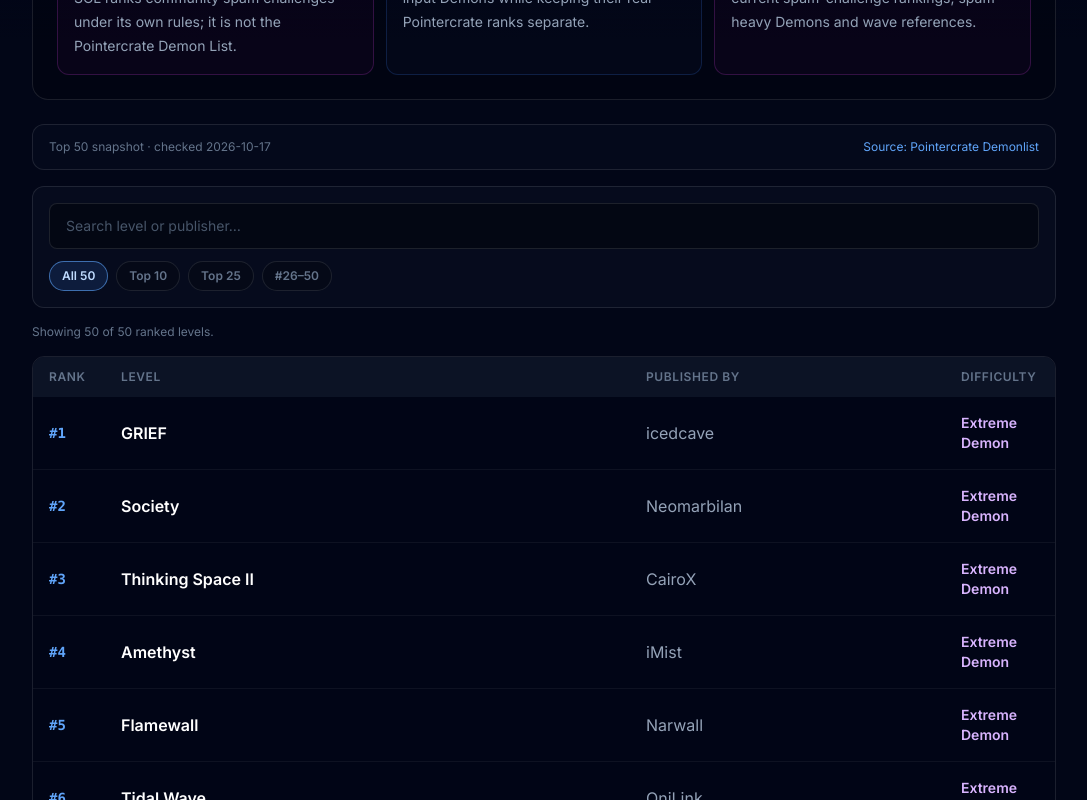
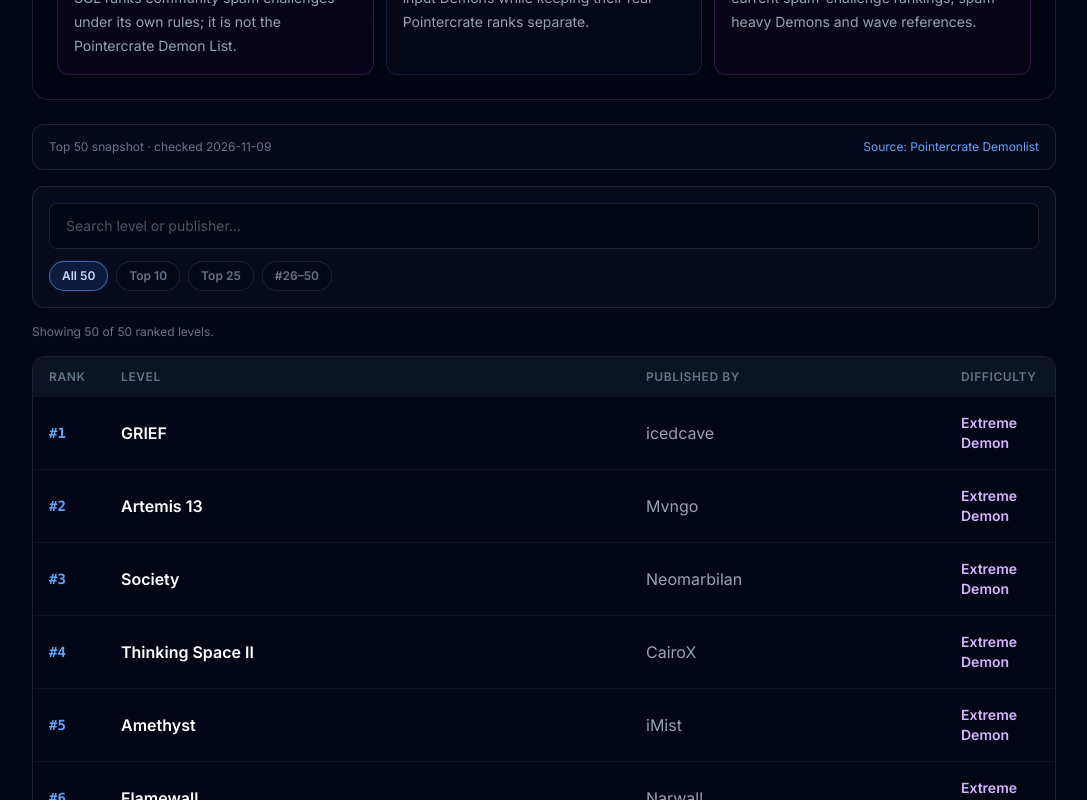
Before and after one commit to zhongjiayu2025/geometry-dash-spam, a Next.js app: page /demon-list in a window 1280 px wide. Shown: the part 760-1560 px from the top of the page, without its empty margins (96-1183 px from the left). Built offline with nearby package versions, Linux system fonts and the light colour scheme.

Commit message:
Refresh Pointercrate top 50 snapshot for release validation

```diff
--- a/data/demons.ts
+++ b/data/demons.ts
@@ -7,57 +7,57 @@ export type DemonEntry = {
 
 export const DEMON_SOURCE_URL = "https://pointercrate.com/demonlist/";
 export const DEMON_API_URL = "https://pointercrate.com/api/v2/demons/listed/?limit=50";
-export const DEMON_VERIFIED_AT = "2026-10-17";
+export const DEMON_VERIFIED_AT = "2026-11-09";
 
 export const DEMONS: DemonEntry[] = [
   { rank: 1, level: "GRIEF", publisher: "icedcave", difficulty: "Extreme Demon" },
-  { rank: 2, level: "Society", publisher: "Neomarbilan", difficulty: "Extreme Demon" },
-  { rank: 3, level: "Thinking Space II", publisher: "CairoX", difficulty: "Extreme Demon" },
-  { rank: 4, level: "Amethyst", publisher: "iMist", difficulty: "Extreme Demon" },
-  { rank: 5, level: "Flamewall", publisher: "Narwall", difficulty: "Extreme Demon" },
-  { rank: 6, level: "Tidal Wave", publisher: "OniLink", difficulty: "Extreme Demon" },
-  { rank: 7, level: "Green Bullet", publisher: "cherryteam", difficulty: "Extreme Demon" },
-  { rank: 8, level: "ORBIT", publisher: "MindCap", difficulty: "Extreme Demon" },
-  { rank: 9, level: "Antarctic Lights", publisher: "declanlc", difficulty: "Extreme Demon" },
-  { rank: 10, level: "Nullscapes", publisher: "Kiba", difficulty: "Extreme Demon" },
-  { rank: 11, level: "Quanteuse processing", publisher: "Renn241", difficulty: "Extreme Demon" },
-  { rank: 12, level: "BOOBAWAMBA", publisher: "Akunakunn", difficulty: "Extreme Demon" },
-  { rank: 13, level: "The Bloop", publisher: "[TARIQ] murkkat", difficulty: "Extreme Demon" },
-  { rank: 14, level: "Every End", publisher: "MindCap", difficulty: "Extreme Demon" },
-  { rank: 15, level: "Ashley Wave Trials", publisher: "oddmod", difficulty: "Extreme Demon" },
-  { rank: 16, level: "Silent clubstep", publisher: "TheRealSailent", difficulty: "Extreme Demon" },
-  { rank: 17, level: "Ultra Paracosm", publisher: "declanlc", difficulty: "Extreme Demon" },
-  { rank: 18, level: "Penumbral", publisher: "cherryteam", difficulty: "Extreme Demon" },
-  { rank: 19, level: "andromeda", publisher: "Insxne97", difficulty: "Extreme Demon" },
-  { rank: 20, level: "KILLSTEALER", publisher: "rynoxious", difficulty: "Extreme Demon" },
-  { rank: 21, level: "Subsuming Vortex", publisher: "[TCD] Cursed", difficulty: "Extreme Demon" },
-  { rank: 22, level: "Anathema", publisher: "nikroplays", difficulty: "Extreme Demon" },
-  { rank: 23, level: "Defeated Circles", publisher: "GXQ", difficulty: "Extreme Demon" },
-  { rank: 24, level: "Avernus", publisher: "PockeWindfish", difficulty: "Extreme Demon" },
-  { rank: 25, level: "Acheron", publisher: "ryamu", difficulty: "Extreme Demon" },
-  { rank: 26, level: "Spectre", publisher: "xander", difficulty: "Extreme Demon" },
-  { rank: 27, level: "Menace", publisher: "Arraegen", difficulty: "Extreme Demon" },
-  { rank: 28, level: "Abyss of Darkness", publisher: "Exen", difficulty: "Extreme Demon" },
-  { rank: 29, level: "FOREST OF SPIKES", publisher: "bims", difficulty: "Extreme Demon" },
-  { rank: 30, level: "Tunnel of Despair", publisher: "Exen", difficulty: "Extreme Demon" },
-  { rank: 31, level: "Kyouki", publisher: "｛出見塩｝", difficulty: "Extreme Demon" },
-  { rank: 32, level: "Sacrifice", publisher: "Laniakea", difficulty: "Extreme Demon" },
-  { rank: 33, level: "Based After Based", publisher: "Akunakunn", difficulty: "Extreme Demon" },
-  { rank: 34, level: "cognitohazard", publisher: "MercuryDT", difficulty: "Extreme Demon" },
-  { rank: 35, level: "The Lightning Rod", publisher: "Lavatrex", difficulty: "Extreme Demon" },
-  { rank: 36, level: "Maniacal Chains", publisher: "LordDivinity", difficulty: "Extreme Demon" },
-  { rank: 37, level: "Slaughterhouse", publisher: "icedcave", difficulty: "Extreme Demon" },
-  { rank: 38, level: "Subterminal Point", publisher: "SyQual", difficulty: "Extreme Demon" },
-  { rank: 39, level: "KOCMOC", publisher: "cherryteam", difficulty: "Extreme Demon" },
-  { rank: 40, level: "BEING HOME", publisher: "Turtl123", difficulty: "Extreme Demon" },
-  { rank: 41, level: "Deimos", publisher: "ItsHybrid", difficulty: "Extreme Demon" },
-  { rank: 42, level: "CHIL", publisher: "McCoco", difficulty: "Extreme Demon" },
-  { rank: 43, level: "zorin", publisher: "태리", difficulty: "Extreme Demon" },
-  { rank: 44, level: "Prismline", publisher: "ItsHarryy", difficulty: "Extreme Demon" },
-  { rank: 45, level: "Sakupen Circles", publisher: "[TCD] Diamond", difficulty: "Extreme Demon" },
-  { rank: 46, level: "The Salt Factory", publisher: "[UFA] Nickname09", difficulty: "Extreme Demon" },
-  { rank: 47, level: "Master of Puppets", publisher: "TheZinkYT", difficulty: "Extreme Demon" },
-  { rank: 48, level: "Silentlocked", publisher: "GDSkele", difficulty: "Extreme Demon" },
-  { rank: 49, level: "Eyes in the Water", publisher: "hawkyre", difficulty: "Extreme Demon" },
-  { rank: 50, level: "KOSETSU", publisher: "fwe", difficulty: "Extreme Demon" },
+  { rank: 2, level: "Artemis 13", publisher: "Mvngo", difficulty: "Extreme Demon" },
+  { rank: 3, level: "Society", publisher: "Neomarbilan", difficulty: "Extreme Demon" },
+  { rank: 4, level: "Thinking Space II", publisher: "CairoX", difficulty: "Extreme Demon" },
+  { rank: 5, level: "Amethyst", publisher: "iMist", difficulty: "Extreme Demon" },
+  { rank: 6, level: "Flamewall", publisher: "Narwall", difficulty: "Extreme Demon" },
+  { rank: 7, level: "Tidal Wave", publisher: "OniLink", difficulty: "Extreme Demon" },
+  { rank: 8, level: "Green Bullet", publisher: "cherryteam", difficulty: "Extreme Demon" },
+  { rank: 9, level: "ORBIT", publisher: "MindCap", difficulty: "Extreme Demon" },
+  { rank: 10, level: "Antarctic Lights", publisher: "declanlc", difficulty: "Extreme Demon" },
+  { rank: 11, level: "Nullscapes", publisher: "Kiba", difficulty: "Extreme Demon" },
+  { rank: 12, level: "Quanteuse processing", publisher: "Renn241", difficulty: "Extreme Demon" },
+  { rank: 13, level: "BOOBAWAMBA", publisher: "Akunakunn", difficulty: "Extreme Demon" },
+  { rank: 14, level: "The Bloop", publisher: "[TARIQ] murkkat", difficulty: "Extreme Demon" },
+  { rank: 15, level: "Every End", publisher: "MindCap", difficulty: "Extreme Demon" },
+  { rank: 16, level: "Ashley Wave Trials", publisher: "oddmod", difficulty: "Extreme Demon" },
+  { rank: 17, level: "Silent clubstep", publisher: "TheRealSailent", difficulty: "Extreme Demon" },
+  { rank: 18, level: "Ultra Paracosm", publisher: "declanlc", difficulty: "Extreme Demon" },
+  { rank: 19, level: "Penumbral", publisher: "cherryteam", difficulty: "Extreme Demon" },
+  { rank: 20, level: "andromeda", publisher: "Insxne97", difficulty: "Extreme Demon" },
+  { rank: 21, level: "KILLSTEALER", publisher: "rynoxious", difficulty: "Extreme Demon" },
+  { rank: 22, level: "Subsuming Vortex", publisher: "[TCD] Cursed", difficulty: "Extreme Demon" },
+  { rank: 23, level: "Anathema", publisher: "nikroplays", difficulty: "Extreme Demon" },
+  { rank: 24, level: "Defeated Circles", publisher: "GXQ", difficulty: "Extreme Demon" },
+  { rank: 25, level: "Avernus", publisher: "PockeWindfish", difficulty: "Extreme Demon" },
+  { rank: 26, level: "FOREST OF SPIKES", publisher: "bims", difficulty: "Extreme Demon" },
+  { rank: 27, level: "Acheron", publisher: "ryamu", difficulty: "Extreme Demon" },
+  { rank: 28, level: "Spectre", publisher: "xander", difficulty: "Extreme Demon" },
+  { rank: 29, level: "Menace", publisher: "Arraegen", difficulty: "Extreme Demon" },
+  { rank: 30, level: "Abyss of Darkness", publisher: "Exen", difficulty: "Extreme Demon" },
+  { rank: 31, level: "Tunnel of Despair", publisher: "Exen", difficulty: "Extreme Demon" },
+  { rank: 32, level: "Kyouki", publisher: "｛出見塩｝", difficulty: "Extreme Demon" },
+  { rank: 33, level: "Sacrifice", publisher: "Laniakea", difficulty: "Extreme Demon" },
+  { rank: 34, level: "Based After Based", publisher: "Akunakunn", difficulty: "Extreme Demon" },
+  { rank: 35, level: "cognitohazard", publisher: "MercuryDT", difficulty: "Extreme Demon" },
+  { rank: 36, level: "The Lightning Rod", publisher: "Lavatrex", difficulty: "Extreme Demon" },
+  { rank: 37, level: "Maniacal Chains", publisher: "LordDivinity", difficulty: "Extreme Demon" },
+  { rank: 38, level: "Slaughterhouse", publisher: "icedcave", difficulty: "Extreme Demon" },
+  { rank: 39, level: "Subterminal Point", publisher: "SyQual", difficulty: "Extreme Demon" },
+  { rank: 40, level: "KOCMOC", publisher: "cherryteam", difficulty: "Extreme Demon" },
+  { rank: 41, level: "BEING HOME", publisher: "[FC] Turtl123", difficulty: "Extreme Demon" },
+  { rank: 42, level: "Deimos", publisher: "ItsHybrid", difficulty: "Extreme Demon" },
+  { rank: 43, level: "CHIL", publisher: "McCoco", difficulty: "Extreme Demon" },
+  { rank: 44, level: "zorin", publisher: "태리", difficulty: "Extreme Demon" },
+  { rank: 45, level: "Prismline", publisher: "ItsHarryy", difficulty: "Extreme Demon" },
+  { rank: 46, level: "Sakupen Circles", publisher: "[TCD] Diamond", difficulty: "Extreme Demon" },
+  { rank: 47, level: "The Salt Factory", publisher: "[UFA] Nickname09", difficulty: "Extreme Demon" },
+  { rank: 48, level: "Master of Puppets", publisher: "TheZinkYT", difficulty: "Extreme Demon" },
+  { rank: 49, level: "Silentlocked", publisher: "GDSkele", difficulty: "Extreme Demon" },
+  { rank: 50, level: "Eyes in the Water", publisher: "hawkyre", difficulty: "Extreme Demon" },
 ];
```
